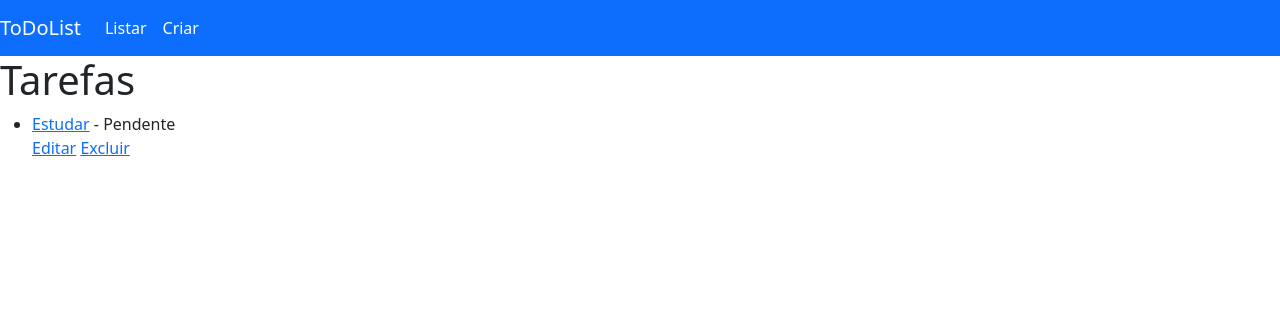
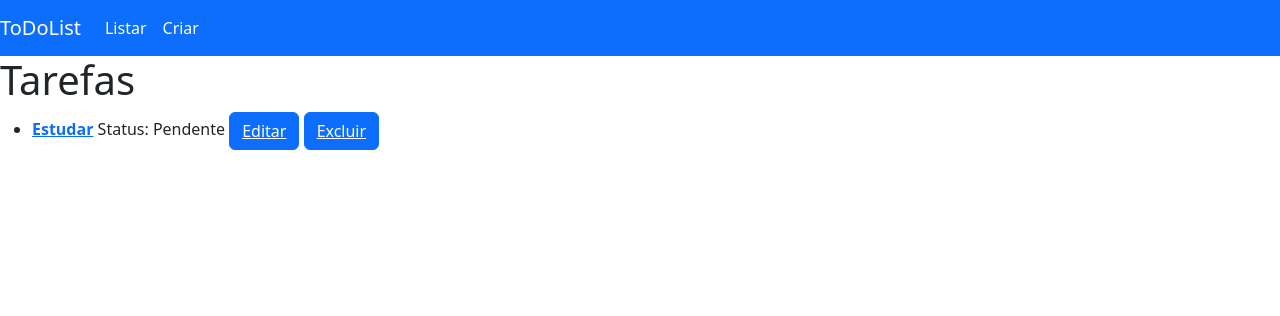
Before and after one commit to AstleBia/to_do_list, a Django app: page / in a window 1280 px wide. Shown: the top 316 px of the page. Run offline with Django 5.2, Linux system fonts and the light colour scheme; data comes from the database, SQL or seed files in the repository; both versions use the stored data as it was after the commit.

Commit message:
Ajustes aos templates

```diff
--- a/templates/listar_tarefas.html
+++ b/templates/listar_tarefas.html
@@ -4,9 +4,10 @@
 <h1>Tarefas</h1>
 <ul>
     {% for tarefa in tarefas %}
-        <li><a href="{% url 'detalhar_tarefa' tarefa.pk %}">{{ tarefa.titulo }}</a> - {% if tarefa.concluido %}Concluída{% else %}Pendente{% endif %}</li>
-        <a href="{% url 'editar_tarefa' tarefa.pk %}">Editar</a>
-        <a href="{% url 'deletar_tarefa' tarefa.pk %}">Excluir</a>
+        <li><strong><a href="{% url 'detalhar_tarefa' tarefa.pk %}">{{ tarefa.titulo }}</a></strong> Status: {% if tarefa.concluido %}Concluída{% else %}Pendente{% endif %}
+            <button type="button" class="btn btn-primary"><a href="{% url 'editar_tarefa' tarefa.pk %}" class="text-white">Editar</a></button>
+            <button type="button" class="btn btn-primary"><a href="{% url 'deletar_tarefa' tarefa.pk %}" class="text-white">Excluir</a></button>
+        </li>
     {% empty %}
         <li>Não há tarefas.</li>
     {% endfor %}
```
Also changed, not shown: db.sqlite3.
